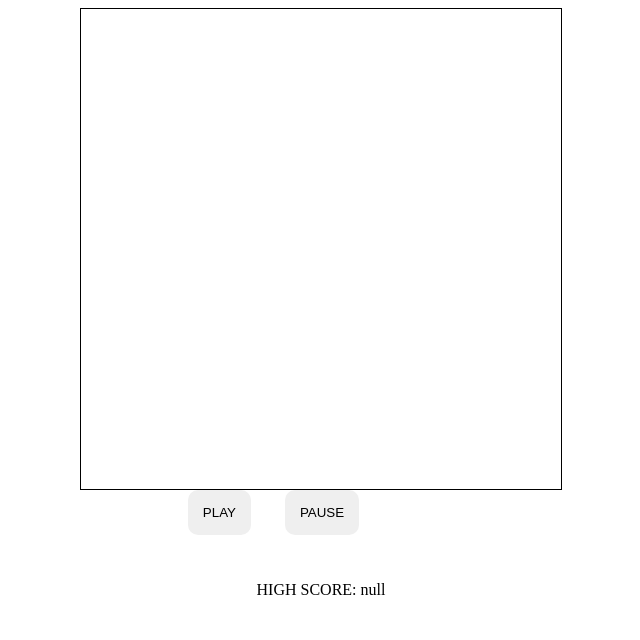
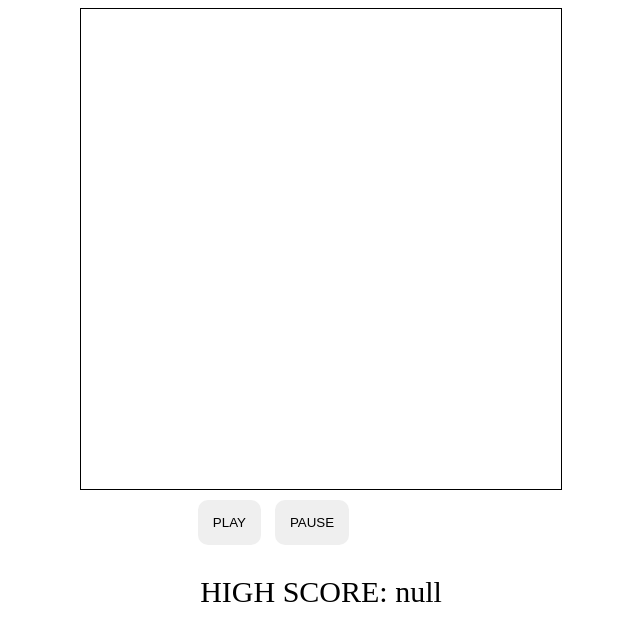
Before and after one commit to Vikram710/ballblast, a plain HTML site: page index.html in a window 1280 px wide. Shown: the whole page, without its empty margins (319-959 px from the left). Drawn offline with Linux system fonts and the light colour scheme.

Commit message:
Update ball.css

```diff
--- a/ball.css
+++ b/ball.css
@@ -3,7 +3,13 @@ body{
 }
 button{
     padding:15px;
-    margin:0 0 30 30;
+    display:inline-block;
+    margin-top:10px;
+    margin-left:10px;
     border-radius: 10px;
     border:none;
 }
+
+p{
+    font-size: 30px;
+}
```
